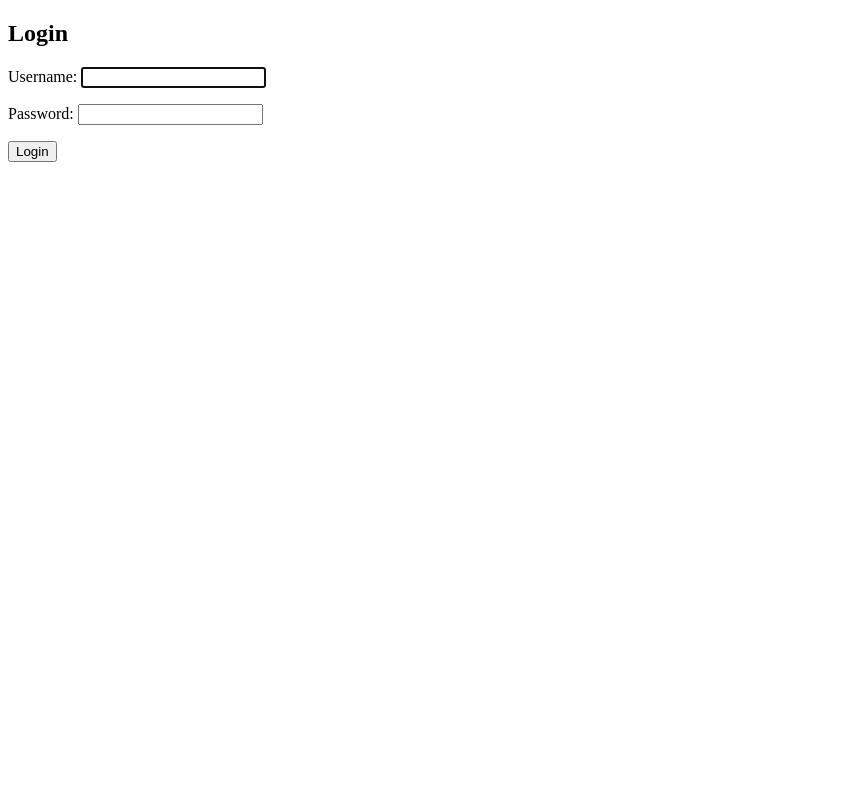
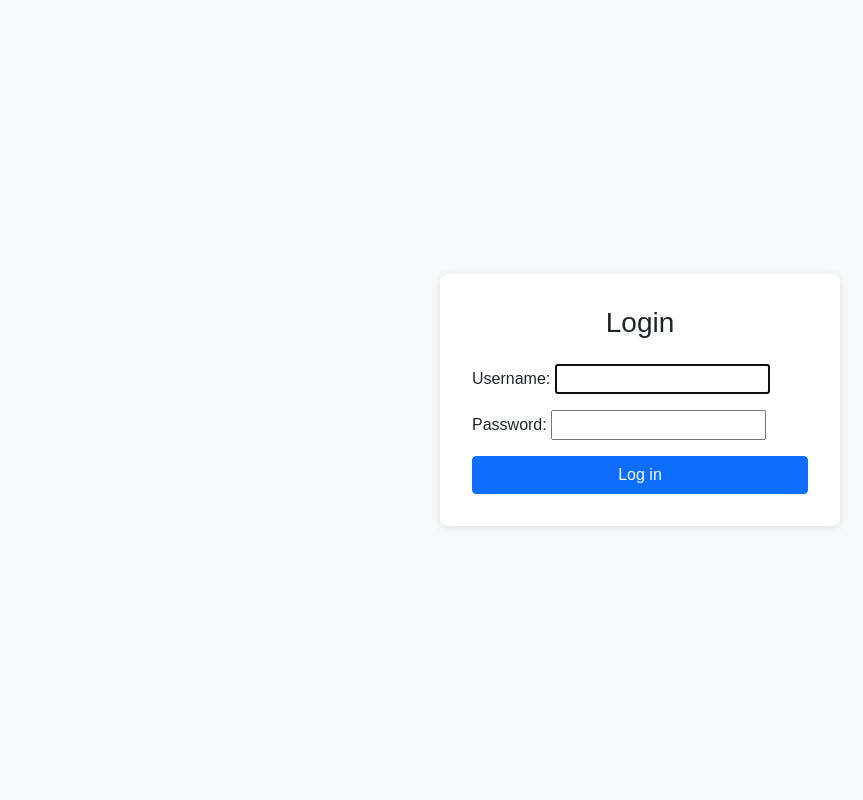
Before and after one commit to 200103366/videoChat2, a Django app: page /accounts/login/ in a window 1280 px wide. Shown: the whole page, without its empty margins (0-863 px from the left). Run offline with Django 5.2, Linux system fonts and the light colour scheme.

Commit message:
login.html

```diff
--- a/templates/registration/login.html
+++ b/templates/registration/login.html
@@ -1,14 +1,39 @@
 <!DOCTYPE html>
-<html>
+{% load static %}
+<html lang="en">
 <head>
+  <meta charset="UTF-8">
   <title>Login</title>
+  <link href="https://cdn.jsdelivr.net/npm/bootstrap@5.0.2/dist/css/bootstrap.min.css" rel="stylesheet">
+  <style>
+    body {
+      background-color: #f8f9fa;
+      display: flex;
+      align-items: center;
+      justify-content: center;
+      height: 100vh;
+      font-family: sans-serif;
+    }
+    .login-container {
+      max-width: 400px;
+      width: 100%;
+      padding: 2rem;
+      background-color: #fff;
+      border-radius: 8px;
+      box-shadow: 0 2px 8px rgba(0,0,0,0.1);
+    }
+  </style>
 </head>
 <body>
-  <h2>Login</h2>
-  <form method="post" action="">
-    {% csrf_token %}
-    {{ form.as_p }}
-    <button type="submit">Login</button>
-  </form>
+  <div class="login-container">
+    <h3 class="text-center mb-4">Login</h3>
+    <form method="post" action="{% url 'login' %}">
+      {% csrf_token %}
+      {{ form.as_p }}
+      <div class="d-grid mt-3">
+        <button type="submit" class="btn btn-primary">Log in</button>
+      </div>
+    </form>
+  </div>
 </body>
 </html>
```
